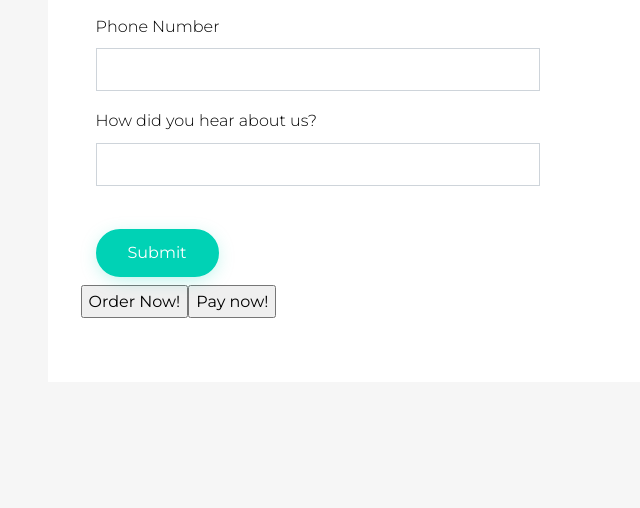
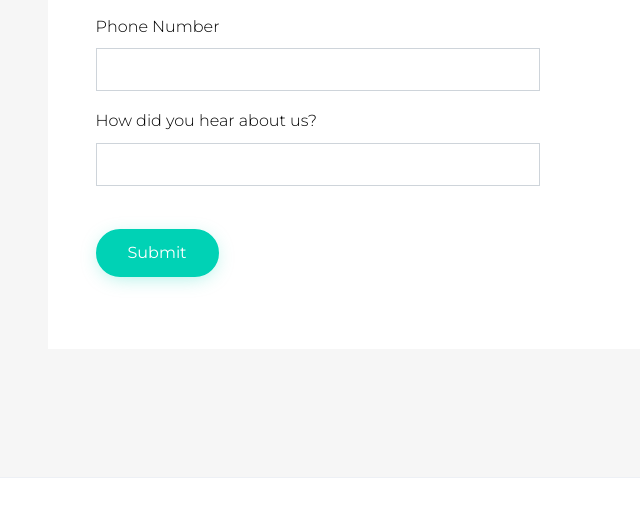
Before and after one commit to sfhustler/sfhustler.github.io, a plain HTML site: page index.html in a window 1280 px wide. Shown: the part 3387-3895 px from the top of the page, without its empty margins (275-915 px from the left). Drawn offline with nearby package versions, Linux system fonts and the light colour scheme; files whose address does not match are found by name.

Commit message:
remove order button

```diff
--- a/index.html
+++ b/index.html
@@ -361,10 +361,10 @@
                   <!-- <button type="submit" id="#submit-form" class="btn btn-primary mr-2 mb-2">Submit</button> -->
                   <input type="submit" value="Submit" id="#submit-form" class="btn btn-primary mr-2 mb-2">
                 </div>
-
+<!--
                 <input id="order" type="button" value="Order Now!" onclick="goToCheckOut();" />
 
-                <input id="paybtn" type="button" value="Pay now!" />
+                <input id="paybtn" type="button" value="Pay now!" /> -->
 
               </div>
 
```
